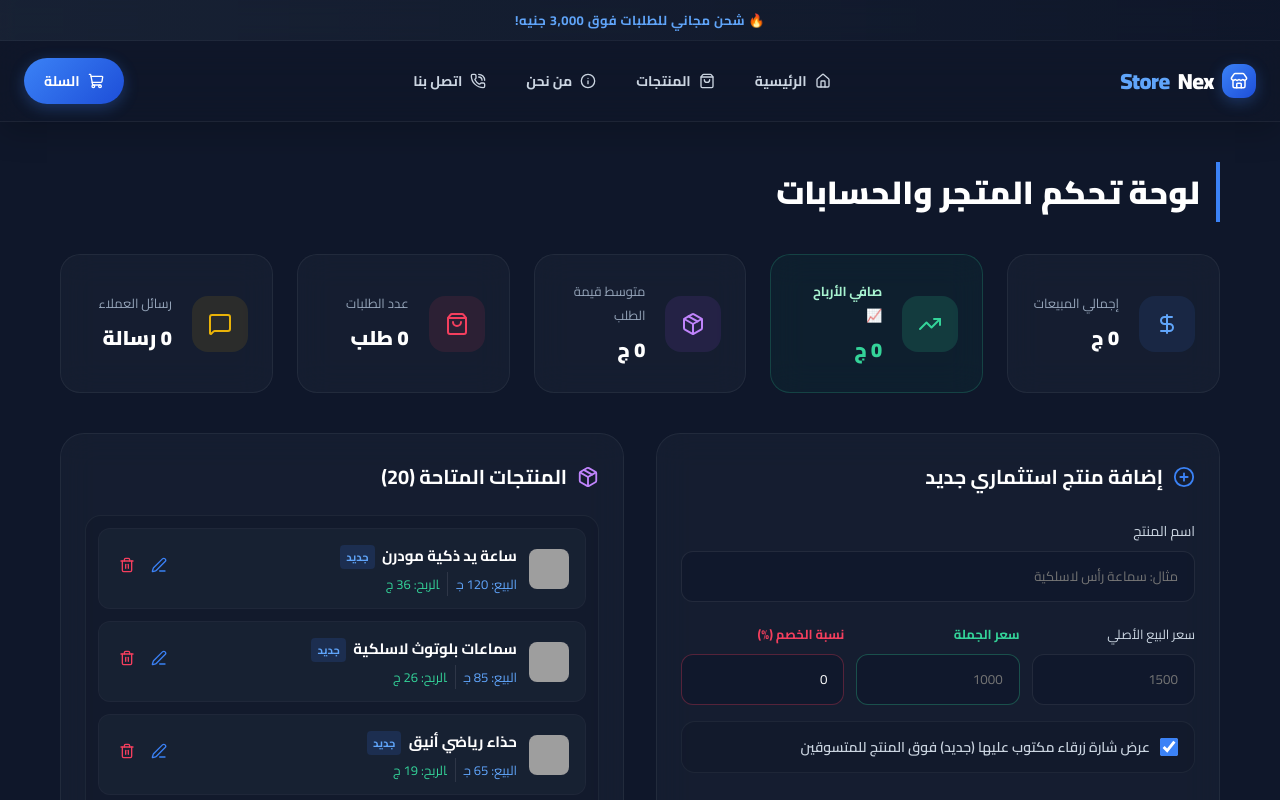
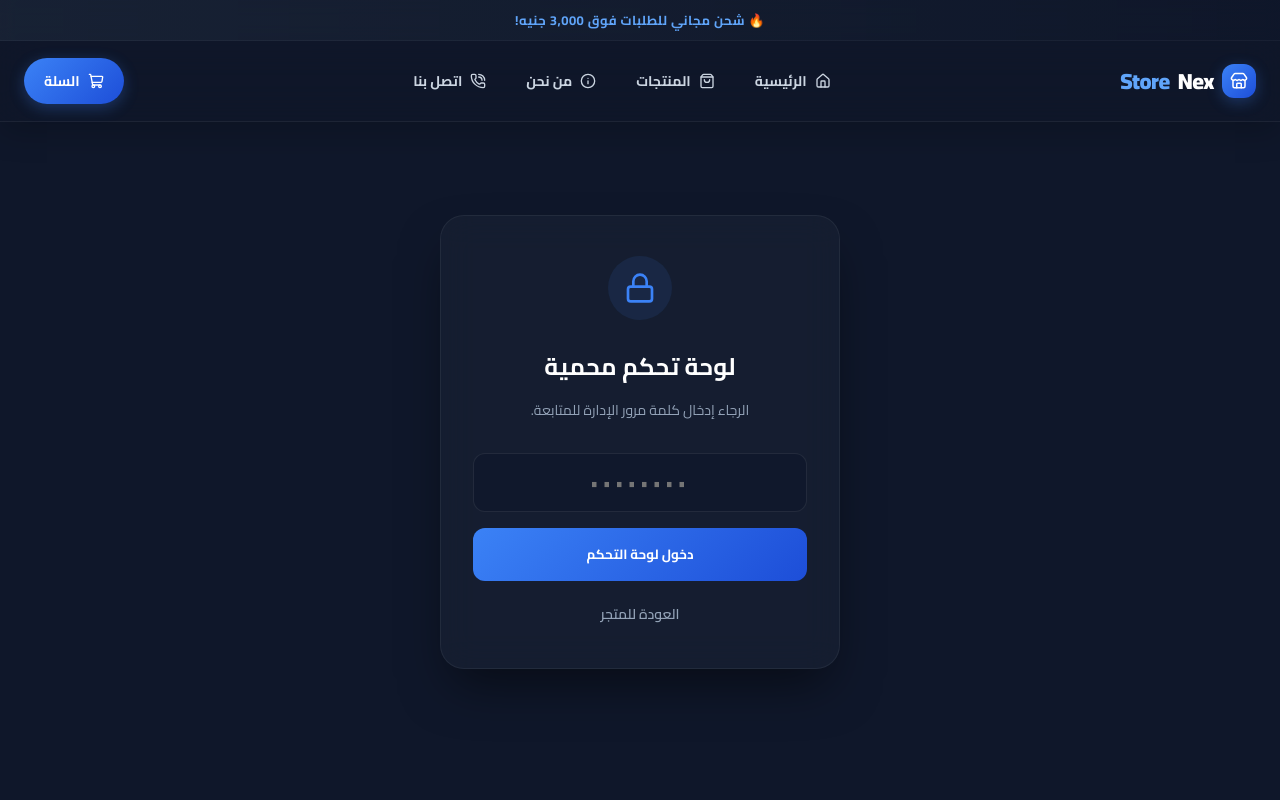
Before and after one commit to hazemmourad215-alt/qwqda, a React (Vite) app: page /admin/dashboard in a window 1280 px wide. Shown: the top 800 px of the page. Built offline with nearby package versions, Linux system fonts and the light colour scheme; grey boxes are pictures that could not be loaded.

Commit message:
ضبط سنترة أيقونة السلة هندسياً وإتمام الحسابات التجارية للخصم بدون تكرار

```diff
--- a/src/Pages/Dashboard.jsx
+++ b/src/Pages/Dashboard.jsx
@@ -1,20 +1,23 @@
 import React, { useContext, useState, useEffect } from 'react';
 import { DashboardContext } from '../context/DashboardContext';
 import { useNavigate } from 'react-router-dom';
-import { PlusCircle, Trash2, ShoppingBag, DollarSign, Package, ClipboardList, Check, Clock, CheckCircle, AlertTriangle, Edit3, MessageSquare, TrendingUp, Percent } from 'lucide-react';
+import { PlusCircle, Trash2, ShoppingBag, DollarSign, Package, ClipboardList, Check, Clock, Lock, CheckCircle, AlertTriangle, Edit3, MessageSquare, TrendingUp, Percent } from 'lucide-react';
 
 export default function Dashboard() {
   const { products, orders, addProduct, deleteProduct, setProducts, messages } = useContext(DashboardContext);
   const navigate = useNavigate();
 
+  // 🌟 إرجاع نظام حماية كلمة المرور الفاخر
+  const [isAuthenticated, setIsAuthenticated] = useState(false);
+  const [passwordInput, setPasswordInput] = useState('');
+  const [loginError, setLoginError] = useState(false);
+
   const [toast, setToast] = useState({ message: null, type: 'success' });
-
-  // 🌟 إضافة المتغير الحركي isNewBadge ليكون true افتراضياً بداخل الاستمارة
   const [newProduct, setNewProduct] = useState({ name: '', price: '', costPrice: '', discount: '0', isNewBadge: true, image: '', category: 'إلكترونيات' });
   const [isEditing, setIsEditing] = useState(false);
   const [editingProductId, setEditingProductId] = useState(null);
 
-  // إحصائيات مالية مطورة ومحسوبة زجاجياً
+  // نظام الحسابات المالي
   const totalSales = orders ? orders.reduce((sum, order) => sum + Number(order.total), 0) : 0;
   const totalOrders = orders ? orders.length : 0;
   const totalProducts = products ? products.length : 0;
@@ -32,8 +35,13 @@ export default function Dashboard() {
 
   const averageOrderValue = totalOrders > 0 ? Math.round(totalSales / totalOrders) : 0;
 
+  // 🌟 قراءة حالة تسجيل الدخول من ذاكرة الجلسة فور فتح الصفحة
+  useEffect(() => {
+    const isAuth = sessionStorage.getItem('isAdminAuth') === 'true';
+    if (isAuth) setIsAuthenticated(true);
+  }, []);
+
   const handleInputChange = (e) => {
-    // 🌟 دعم خانة الـ Checkbox لقراءة الاختيار اللحظي بنعم أو لا
     const value = e.target.type === 'checkbox' ? e.target.checked : e.target.value;
     setNewProduct({ ...newProduct, [e.target.name]: value });
   };
@@ -90,7 +98,21 @@ export default function Dashboard() {
     triggerToast(`تم حذف المنتَج "${name}" من المتجر 🗑️`, 'error');
   };
 
+  // 🌟 دالة التحقق من الباسورد وحفظ الجلسة
+  const handleAdminLogin = (e) => {
+    e.preventDefault();
+    if (passwordInput === 'admin123') {
+      setIsAuthenticated(true);
+      setLoginError(false);
+      sessionStorage.setItem('isAdminAuth', 'true');
+    } else {
+      setLoginError(true);
+    }
+  };
+
   const styles = {
+    lockContainer: { display: 'flex', flexDirection: 'column', alignItems: 'center', justifyContent: 'center', minHeight: '80vh', color: '#fff', direction: 'rtl', padding: '20px' },
+    lockCard: { background: 'rgba(30, 41, 59, 0.4)', backdropFilter: 'blur(16px)', WebkitBackdropFilter: 'blur(16px)', border: '1px solid rgba(255, 255, 255, 0.06)', padding: '40px 32px', borderRadius: '24px', width: '100%', maxWidth: '400px', textAlign: 'center', boxSizing: 'border-box', boxShadow: '0 25px 50px -12px rgba(0,0,0,0.5)' },
     container: { maxWidth: '1200px', margin: '0 auto', padding: '40px 20px', direction: 'rtl', color: '#fff', position: 'relative' },
     toastBox: (type) => ({ position: 'fixed', top: '24px', left: '50%', transform: 'translateX(-50%)', background: type === 'success' ? '#065f46' : type === 'info' ? '#1e3a8a' : '#991b1b', border: type === 'success' ? '1px solid #059669' : type === 'info' ? '1px solid #3b82f6' : '1px solid #dc2626', color: type === 'success' ? '#34d399' : type === 'info' ? '#93c5fd' : '#fca5a5', padding: '16px 24px', borderRadius: '16px', display: 'flex', alignItems: 'center', gap: '12px', boxShadow: '0 20px 40px rgba(0,0,0,0.3)', zIndex: 2000, fontWeight: 'bold', fontSize: '15px', backdropFilter: 'blur(8px)' }),
     title: { fontSize: '32px', fontWeight: '900', marginBottom: '32px', borderRight: '4px solid #3b82f6', paddingRight: '16px' },
@@ -105,8 +127,31 @@ export default function Dashboard() {
     list: { display: 'flex', flexDirection: 'column', gap: '12px', maxHeight: '420px', overflowY: 'auto', padding: '12px', background: 'rgba(15, 23, 42, 0.4)', borderRadius: '16px', border: '1px solid rgba(255, 255, 255, 0.05)', boxSizing: 'border-box' },
     item: { display: 'flex', alignItems: 'center', justifyContent: 'space-between', background: 'rgba(30, 41, 59, 0.5)', padding: '12px 16px', borderRadius: '12px', border: '1px solid rgba(255, 255, 255, 0.03)' }
   };
-  return (
+
+  // 🌟 إذا لم يكن مسجلاً، اقطع العرض فوراً واظهر كارت القفل المضيء
+  if (!isAuthenticated) {
+    return (
+      <div style={styles.lockContainer}>
+        <div style={styles.lockCard}>
+          <div style={{ background: 'rgba(59, 130, 246, 0.1)', color: '#3b82f6', width: '64px', height: '64px', borderRadius: '50%', display: 'flex', alignItems: 'center', justifyContent: 'center', margin: '0 auto 24px auto' }}>
+            <Lock size={32} />
+          </div>
+          <h2 style={{ fontSize: '24px', fontWeight: 'bold', marginBottom: '8px' }}>لوحة تحكم محمية</h2>
+          <p style={{ color: '#94a3b8', fontSize: '14px', marginBottom: '24px' }}>الرجاء إدخال كلمة مرور الإدارة للمتابعة.</p>
+          <form onSubmit={handleAdminLogin}>
+            <input type="password" value={passwordInput} onChange={(e) => setPasswordInput(e.target.value)} style={{ ...styles.input, textAlign: 'center', fontSize: '18px', letterSpacing: '4px' }} placeholder="••••••••" required />
+            {loginError && <p style={{ color: '#f43f5e', fontSize: '14px', marginBottom: '16px', fontWeight: '600' }}>⚠️ كلمة المرور خاطئة!</p>}
+            <button type="submit" style={styles.submitBtn}>دخول لوحة التحكم</button>
+          </form>
+          <button onClick={() => navigate('/shop')} style={{ background: 'none', border: 'none', color: '#94a3b8', marginTop: '20px', cursor: 'pointer', fontSize: '14px', fontWeight: '600' }}>العودة للمتجر</button>
+        </div>
+      </div>
+    );
+  }
+    return (
     <div style={styles.container}>
+      {/* هالة إضاءة خلفية ناعمة للداش بورد */}
+      <div style={{ position: 'absolute', top: '50px', left: '20%', width: '400px', height: '400px', background: 'radial-gradient(circle, rgba(99,102,241,0.05) 0%, transparent 70%)', pointerEvents: 'none', zIndex: 0 }} />
 
       {/* صندوق الإشعارات المنبثق المرن */}
       {toast.message && (
```
